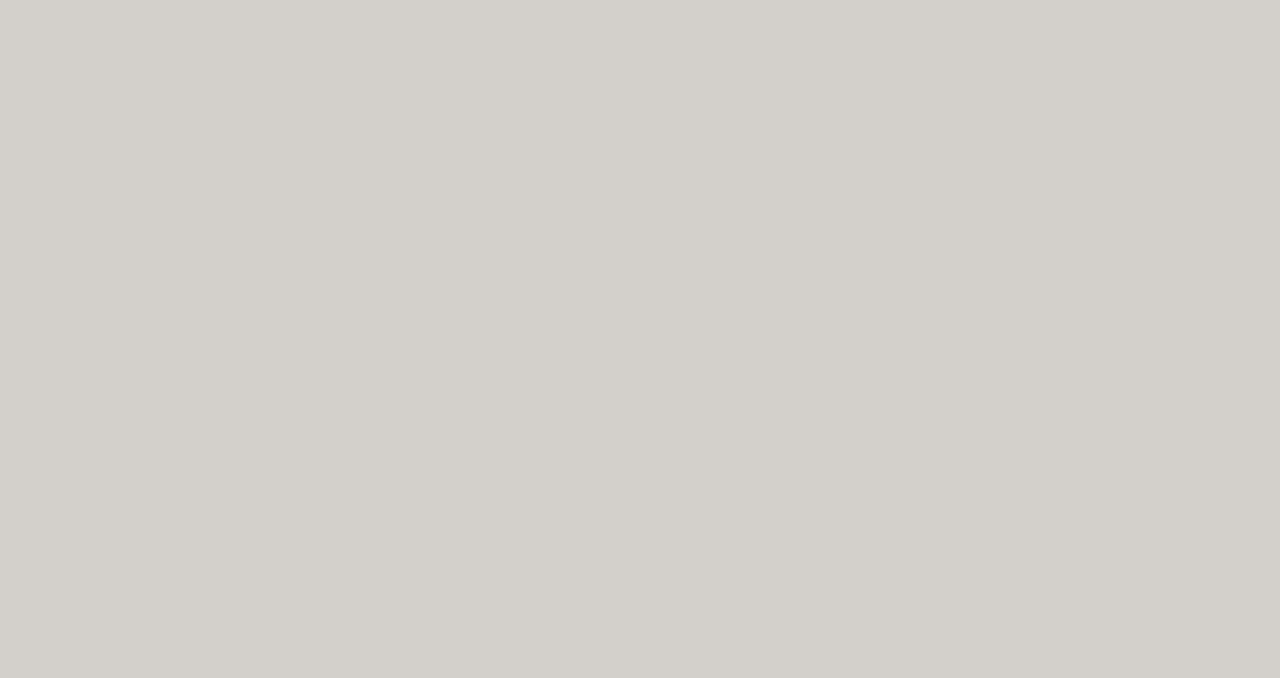
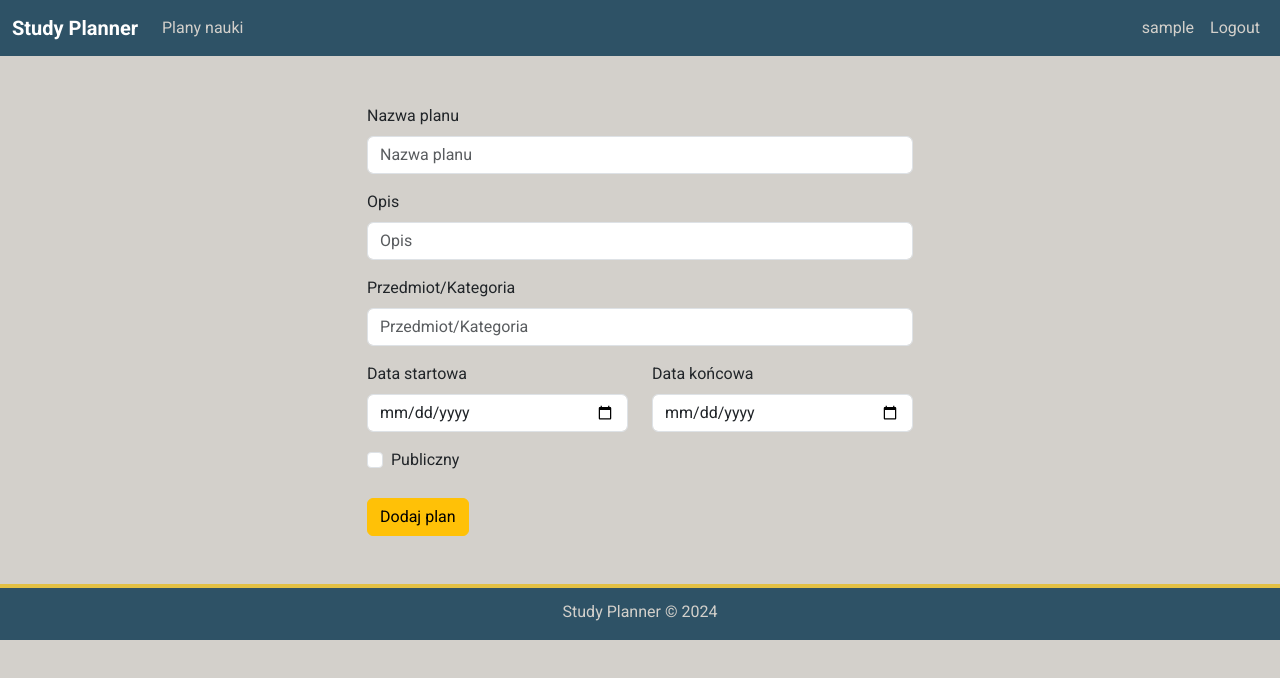
Before and after one commit to study-planner-team/study-planner-frontend, a React (Create React App) app in the folder study-planner/: page /studyplans/new in a window 1280 px wide. Before the commit this address had no page. Shown: the top 678 px of the page. Built offline with nearby package versions, Linux system fonts and the light colour scheme; sample sign-in values are in the browser's storage.

Commit message:
SP-17 Add StudyPlan Form

```diff
--- a/study-planner/src/App.tsx
+++ b/study-planner/src/App.tsx
@@ -7,6 +7,7 @@ import ProfilePage from './pages/ProfilePage';
 import { AuthProvider } from './context/useAuthContext';
 import ProtectedRoute from './utils/protectedRoute';
 import StudyPlanPage from './pages/StudyPlanPage';
+import AddStudyPlanPage from './pages/AddStudyPlanPage';
 
 const App: React.FC = () => {
   return (
@@ -18,6 +19,7 @@ const App: React.FC = () => {
           <Route path="/login" element={<LoginPage />} />
           <Route path="/profile" element={ <ProtectedRoute><ProfilePage /></ProtectedRoute>} />
           <Route path="/studyplans" element={<ProtectedRoute><StudyPlanPage /></ProtectedRoute>} />
+          <Route path="/studyplans/new" element={<ProtectedRoute><AddStudyPlanPage /></ProtectedRoute>} />
         </Routes>
       </AuthProvider>
     </Router>
--- /dev/null
+++ b/study-planner/src/components/StudyPlanForm.tsx
@@ -0,0 +1,132 @@
+import React, { useState, useEffect } from "react";
+import { Form, Button, Container, Row, Col } from "react-bootstrap";
+
+interface StudyPlanFormProps {
+  initialValues?: {
+    title: string;
+    description: string;
+    category: string;
+    startDate: string;
+    endDate: string;
+    isPublic: boolean;
+  };
+  onSubmit: (data: any) => void;
+  submitButtonLabel: string;
+}
+
+const StudyPlanForm: React.FC<StudyPlanFormProps> = ({
+  initialValues,
+  onSubmit,
+  submitButtonLabel,
+}) => {
+  const [title, setTitle] = useState("");
+  const [description, setDescription] = useState("");
+  const [category, setCategory] = useState("");
+  const [startDate, setStartDate] = useState("");
+  const [endDate, setEndDate] = useState("");
+  const [isPublic, setIsPublic] = useState(false);
+
+  useEffect(() => {
+    if (initialValues) {
+        setTitle(initialValues.title || '');
+        setDescription(initialValues.description || '');
+        setCategory(initialValues.category || '');
+        setStartDate(initialValues.startDate  ? new Date(initialValues.startDate).toISOString().split('T')[0] : '');
+        setEndDate(initialValues.endDate ? new Date(initialValues.endDate).toISOString().split('T')[0] : '');
+        setIsPublic(initialValues.isPublic || false);
+      }
+    }, [initialValues]);
+
+  const handleSubmit = (event: React.FormEvent) => {
+    event.preventDefault();
+    onSubmit({
+      title,
+      description,
+      category,
+      startDate,
+      endDate,
+      isPublic,
+    });
+  };
+
+  return (
+    <Container className="my-5">
+      <Row className="justify-content-center">
+        <Col md={6}>
+          <Form onSubmit={handleSubmit}>
+            <Form.Group controlId="title">
+              <Form.Label>Nazwa planu</Form.Label>
+              <Form.Control
+                type="text"
+                placeholder="Nazwa planu"
+                value={title}
+                onChange={(e) => setTitle(e.target.value)}
+                required
+              />
+            </Form.Group>
+
+            <Form.Group controlId="description" className="mt-3">
+              <Form.Label>Opis</Form.Label>
+              <Form.Control
+                type="text"
+                placeholder="Opis"
+                value={description}
+                onChange={(e) => setDescription(e.target.value)}
+              />
+            </Form.Group>
+
+            <Form.Group controlId="category" className="mt-3">
+              <Form.Label>Przedmiot/Kategoria</Form.Label>
+              <Form.Control
+                type="text"
+                placeholder="Przedmiot/Kategoria"
+                value={category}
+                onChange={(e) => setCategory(e.target.value)}
+              />
+            </Form.Group>
+
+            <Row className="mt-3">
+              <Col>
+                <Form.Group controlId="startDate">
+                  <Form.Label>Data startowa</Form.Label>
+                  <Form.Control
+                    type="date"
+                    value={startDate}
+                    onChange={(e) => setStartDate(e.target.value)}
+                    required
+                  />
+                </Form.Group>
+              </Col>
+              <Col>
+                <Form.Group controlId="endDate">
+                  <Form.Label>Data końcowa</Form.Label>
+                  <Form.Control
+                    type="date"
+                    value={endDate}
+                    onChange={(e) => setEndDate(e.target.value)}
+                    required
+                  />
+                </Form.Group>
+              </Col>
+            </Row>
+
+            <Form.Group controlId="isPublic" className="mt-3">
+              <Form.Check
+                type="checkbox"
+                label="Publiczny"
+                checked={isPublic}
+                onChange={(e) => setIsPublic(e.target.checked)}
+              />
+            </Form.Group>
+
+            <Button variant="warning" type="submit" className="mt-4">
+              {submitButtonLabel}
+            </Button>
+          </Form>
+        </Col>
+      </Row>
+    </Container>
+  );
+};
+
+export default StudyPlanForm;
--- /dev/null
+++ b/study-planner/src/pages/AddStudyPlanPage.tsx
@@ -0,0 +1,29 @@
+import React from 'react';
+import { useNavigate } from 'react-router-dom';
+import StudyPlanService from '../services/StudyPlanService';
+import Header from '../components/Header';
+import Footer from '../components/Footer';
+import StudyPlanForm from '../components/StudyPlanForm';
+
+const AddStudyPlanPage: React.FC = () => {
+  const navigate = useNavigate();
+
+  const handleSubmit = async (data: any) => {
+    try {
+      await StudyPlanService.createStudyPlan(data);
+      navigate("/studyplans");
+    } catch (error) {
+      console.error("Error creating study plan:", error);
+    }
+  };
+
+  return (
+    <>
+      <Header />
+      <StudyPlanForm onSubmit={handleSubmit} submitButtonLabel="Dodaj plan" />
+      <Footer />
+    </>
+  );
+};
+
+export default AddStudyPlanPage;
```
